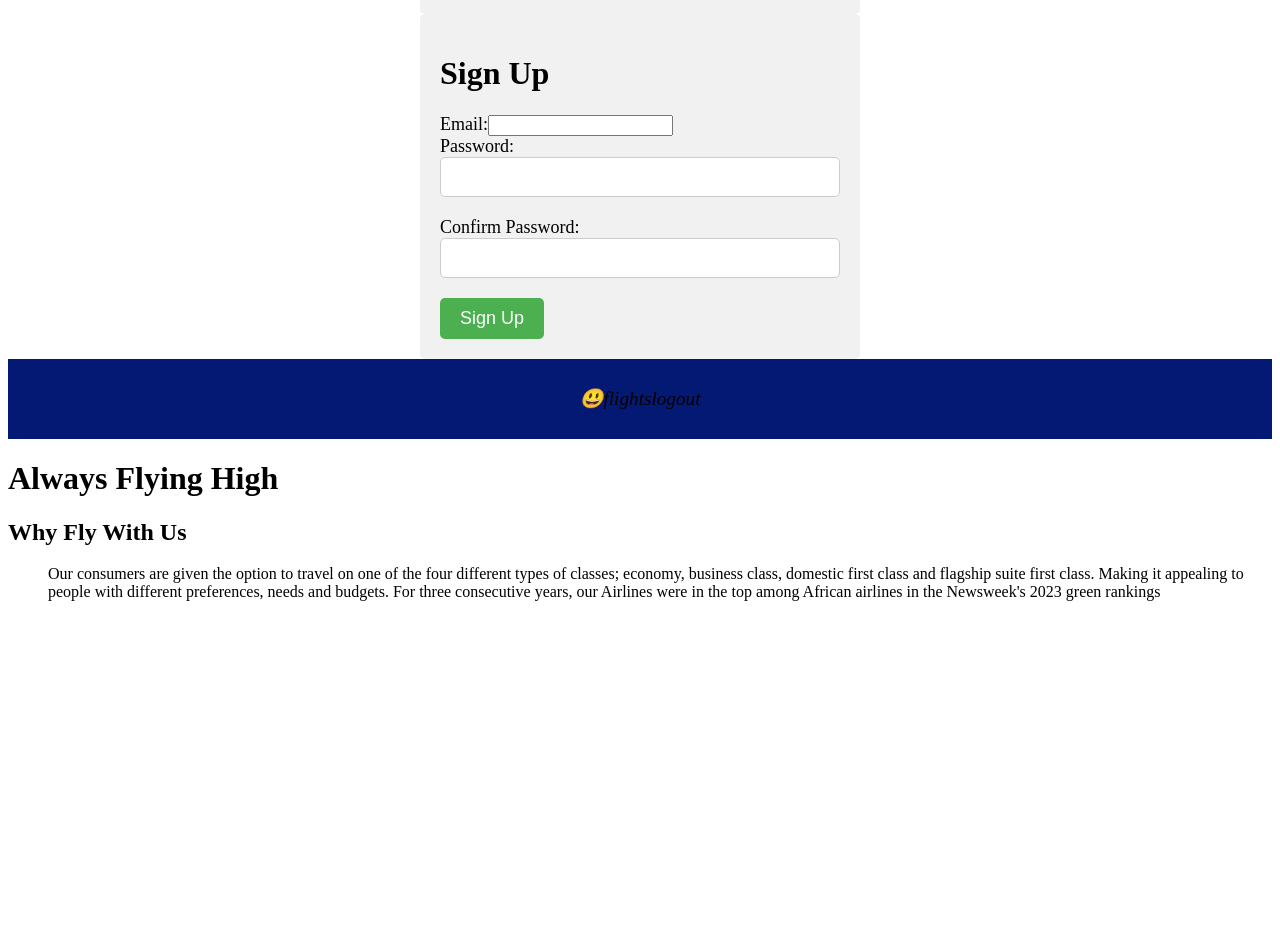
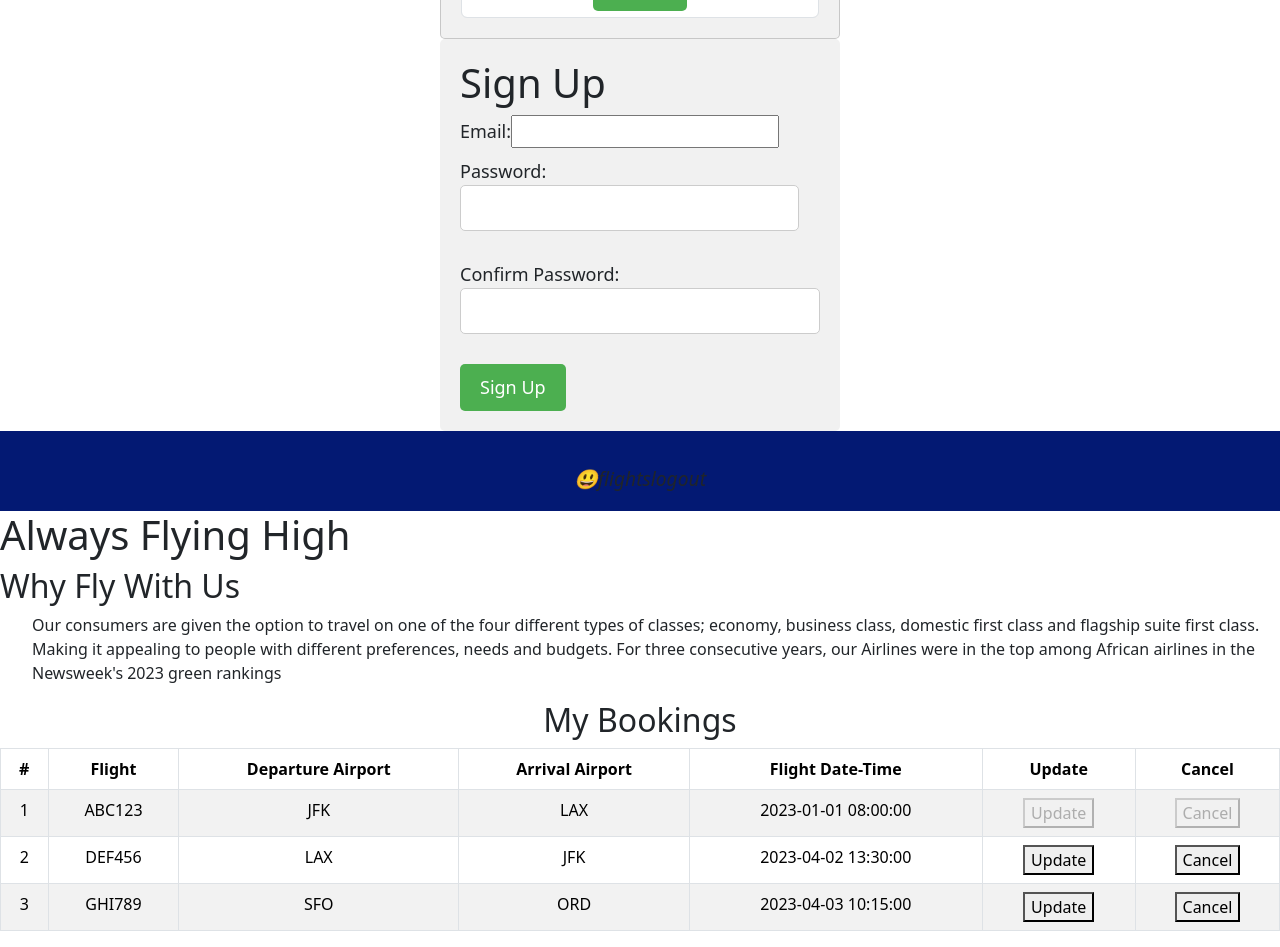
Before and after one commit to Malcolm-G/sky-critique, a React (Create React App) app in the folder client/: page / in a window 1280 px wide. Shown: the part 500-1447 px from the top of the page. Before the commit the page ends 1117 px from the top, so only its background shows below. Built offline with nearby package versions, Linux system fonts and the light colour scheme.

Commit message:
created MyBookings and Booking component

```diff
--- a/client/public/index.html
+++ b/client/public/index.html
@@ -25,6 +25,7 @@
       Learn how to configure a non-root public URL by running `npm run build`.
     -->
     <title>React App</title>
+    <link href="https://cdn.jsdelivr.net/npm/bootstrap@5.3.0-alpha2/dist/css/bootstrap.min.css" rel="stylesheet" integrity="sha384-aFq/bzH65dt+w6FI2ooMVUpc+21e0SRygnTpmBvdBgSdnuTN7QbdgL+OapgHtvPp" crossorigin="anonymous">
   </head>
   <body>
     <noscript>You need to enable JavaScript to run this app.</noscript>
@@ -39,5 +40,6 @@
       To begin the development, run `npm start` or `yarn start`.
       To create a production bundle, use `npm run build` or `yarn build`.
     -->
+    <script src="https://cdn.jsdelivr.net/npm/bootstrap@5.3.0-alpha2/dist/js/bootstrap.bundle.min.js" integrity="sha384-qKXV1j0HvMUeCBQ+QVp7JcfGl760yU08IQ+GpUo5hlbpg51QRiuqHAJz8+BrxE/N" crossorigin="anonymous"></script>
   </body>
 </html>
--- a/client/src/App.js
+++ b/client/src/App.js
@@ -3,6 +3,7 @@ import Login from './components/loginpage';
 import Signup from './components/signup';
 import Home from './components/home';
 import LandingPage from './components/landingpage';
+import MyBookings from './components/MyBookings';
 import './App.css'
 import ReactDOM from 'react-dom'
 
@@ -14,7 +15,7 @@ function App() {
             <Login />
             <Signup />
             <Home />
-
+            <MyBookings />
           </div>
   );
 }
--- /dev/null
+++ b/client/src/components/Booking.js
@@ -0,0 +1,19 @@
+import React from 'react';
+
+function Booking(props) {
+  const { id, flight, departureAirport, arrivalAirport, flightDateTime } = props;
+
+  return (
+    <tr>
+      <td className="text-center">{id}</td>
+      <td className="text-center">{flight}</td>
+      <td className="text-center">{departureAirport}</td>
+      <td className="text-center">{arrivalAirport}</td>
+      <td className="text-center">{flightDateTime}</td>
+      <td className="text-center"><button disabled={new Date(flightDateTime) < new Date()}>Update</button></td>
+      <td className="text-center"><button disabled={new Date(flightDateTime) < new Date()}>Cancel</button></td>
+    </tr>
+  );
+}
+
+export default Booking;
--- /dev/null
+++ b/client/src/components/MyBookings.js
@@ -0,0 +1,30 @@
+import React from 'react';
+import Booking from './Booking';
+
+function MyBookings() {
+  return (
+    <div>
+      <h2 className="text-center">My Bookings</h2>
+      <table className="table table-striped table-bordered table-hover">
+        <thead>
+          <tr>
+            <th className="text-center">#</th>
+            <th className="text-center">Flight</th>
+            <th className="text-center">Departure Airport</th>
+            <th className="text-center">Arrival Airport</th>
+            <th className="text-center">Flight Date-Time</th>
+            <th className="text-center">Update</th>
+            <th className="text-center">Cancel</th>
+          </tr>
+        </thead>
+        <tbody>
+          <Booking id={1} flight="ABC123" departureAirport="JFK" arrivalAirport="LAX" flightDateTime="2023-01-01 08:00:00" />
+          <Booking id={2} flight="DEF456" departureAirport="LAX" arrivalAirport="JFK" flightDateTime="2023-04-02 13:30:00" />
+          <Booking id={3} flight="GHI789" departureAirport="SFO" arrivalAirport="ORD" flightDateTime="2023-04-03 10:15:00" />
+        </tbody>
+      </table>
+    </div>
+  );
+}
+
+export default MyBookings;
```
Also changed, not shown: client/src/components/booking.js (deleted).
